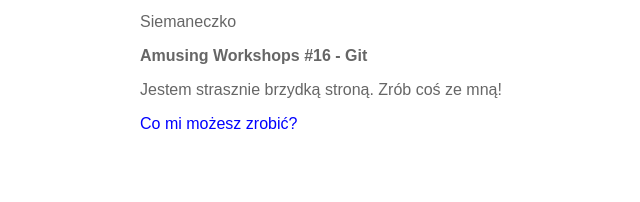
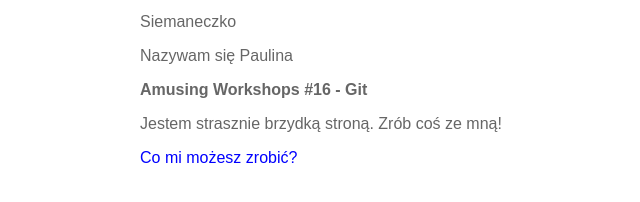
Before and after one commit to prhone/git_workshop, a plain HTML site: page index.html in a window 1280 px wide. Shown: the whole page, without its empty margins (200-840 px from the left). Drawn offline with Linux system fonts and the light colour scheme.

Commit message:
druga zmiana

```diff
--- a/index.html
+++ b/index.html
@@ -9,6 +9,7 @@
   </head>
   <body>
     <p>Siemaneczko</p>
+    <p>Nazywam się Paulina</p>
     <h1>Amusing Workshops #16 - Git</h1>
     <p>Jestem strasznie brzydką stroną. Zrób coś ze mną!</p>
     <p><a href="steps.html">Co mi możesz zrobić?</a></p>
```
